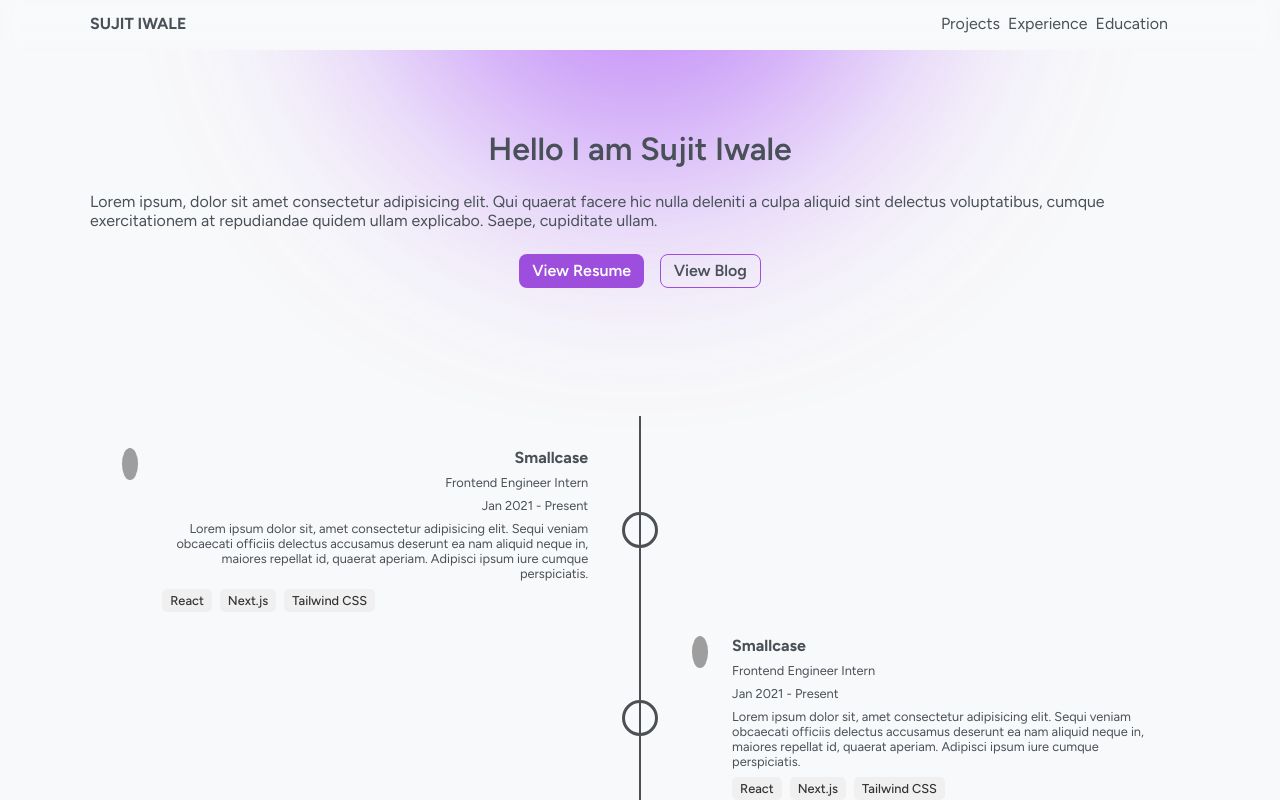
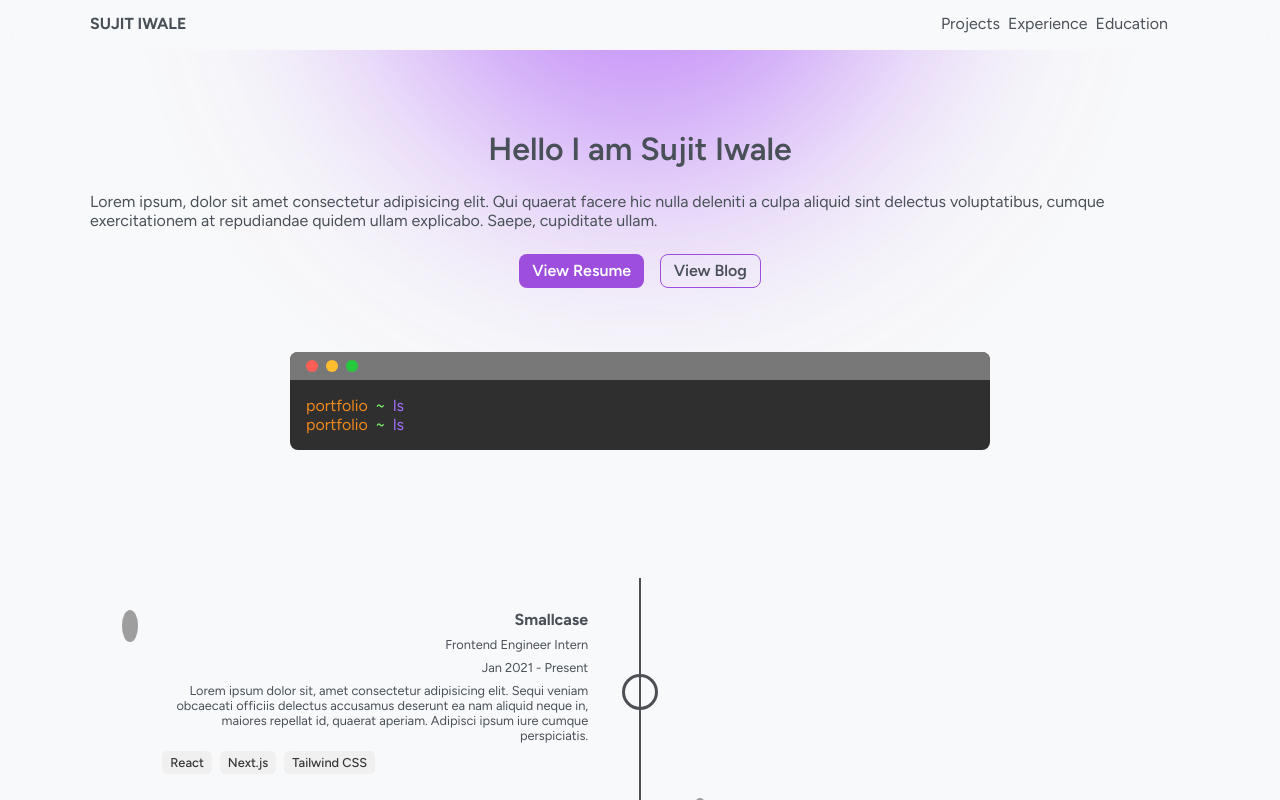
Before and after one commit to sujitIwale/portfolio, a Next.js app: page / in a window 1280 px wide. Shown: the top 800 px of the page. Built offline with nearby package versions, Linux system fonts and the light colour scheme; grey boxes are pictures that could not be loaded; some icons are missing.

Commit message:
feat: adding cli

```diff
--- a/package.json
+++ b/package.json
@@ -3,7 +3,7 @@
   "version": "0.1.0",
   "private": true,
   "scripts": {
-    "dev": "next dev",
+    "dev": "next dev -p 8080",
     "build": "next build",
     "start": "next start",
     "lint": "next lint"
--- a/src/app/HeroSection.tsx
+++ b/src/app/HeroSection.tsx
@@ -1,6 +1,7 @@
 import Typography from "@/components/common/Typography";
 import styles from "./page.module.css";
 import Button from "@/components/common/Button";
+import Terminal from "@/components/Terminal";
 
 const HeroSection = () => {
   return (
@@ -25,6 +26,7 @@ const HeroSection = () => {
           View Blog
         </Button>
       </div>
+      <Terminal />
     </section>
   );
 };
--- a/src/app/layout.tsx
+++ b/src/app/layout.tsx
@@ -11,7 +11,7 @@ const figtree = Figtree({
 });
 
 export const metadata: Metadata = {
-  title: "Create Next App",
+  title: "Sujit Iwale",
   description: "Generated by create next app",
 };
 
--- a/src/app/page.module.css
+++ b/src/app/page.module.css
@@ -60,6 +60,7 @@
 .action-buttons {
   display: flex;
   gap: 16px;
+  margin-bottom: 40px;
 }
 
 .hero-right-part {
--- /dev/null
+++ b/src/components/Terminal/Terminal.module.css
@@ -0,0 +1,47 @@
+.terminal-container {
+  display: flex;
+  flex-direction: column;
+  border-radius: 8px;
+  background-color: #2f2f2f;
+  width: 100%;
+  max-width: 700px;
+}
+
+.header {
+  display: flex;
+  justify-content: space-between;
+  align-items: center;
+  padding: 0.5rem 1rem;
+  background-color: #797878;
+  border-top-left-radius: inherit;
+  border-top-right-radius: inherit;
+}
+
+.header nav {
+  display: flex;
+  gap: 0.5rem;
+}
+
+.header nav div {
+  width: 12px;
+  height: 12px;
+  border-radius: 50%;
+}
+
+.red {
+  background-color: #ff5f56;
+}
+
+.yellow {
+  background-color: #ffbd2e;
+}
+
+.green {
+  background-color: #27c93f;
+}
+
+.body {
+  padding: 1rem;
+  overflow-y: auto;
+  flex: 1;
+}
--- /dev/null
+++ b/src/components/Terminal/common.css
@@ -0,0 +1,21 @@
+.command {
+  width: 100%;
+  display: flex;
+  gap: 0.5rem;
+}
+
+.hostname {
+  color: #f1891b;
+}
+
+.directory {
+  color: #81fa6e;
+}
+
+.command-text {
+  color: #a570ff;
+  width: 100%;
+  border: none;
+  outline: none;
+  background-color: transparent;
+}
--- /dev/null
+++ b/src/components/Terminal/components/Command.tsx
@@ -0,0 +1,46 @@
+"use client";
+
+import { useState } from "react";
+
+type Command = {
+  command: string;
+  directory: string;
+};
+
+interface CommandProps {
+  command: Command;
+  isActive?: boolean;
+}
+
+const Command = ({ command, isActive }: CommandProps) => {
+  const [text, setText] = useState(command.command);
+
+  const handleChange = (e: React.ChangeEvent<HTMLInputElement>) => {
+    setText(e.target.value);
+  };
+
+  return (
+    <div className="command">
+      <span className="hostname">portfolio </span>
+      <span className="directory">{command.directory} </span>
+      {/* <input
+        type="text"
+        className="command-text"
+        value={text}
+        autoFocus
+        onChange={handleChange}
+      /> */}
+      <span
+        className="command-text"
+        contentEditable
+        autoFocus={isActive}
+        dangerouslySetInnerHTML={{ __html: text }}
+      ></span>
+      {/* <span className="command-text" contentEditable="true">
+        {command.command}{" "}
+      </span> */}
+    </div>
+  );
+};
+
+export default Command;
--- /dev/null
+++ b/src/components/Terminal/index.tsx
@@ -0,0 +1,23 @@
+import Command from "./components/Command";
+import "./common.css";
+import styles from "./Terminal.module.css";
+
+const Terminal = () => {
+  return (
+    <div className={styles["terminal-container"]}>
+      <header className={styles.header}>
+        <nav>
+          <div className={styles.red}></div>
+          <div className={styles.yellow}></div>
+          <div className={styles.green}></div>
+        </nav>
+      </header>
+      <div className={styles["body"]}>
+        <Command command={{ command: "ls", directory: "~" }} />
+        <Command command={{ command: "ls", directory: "~" }} isActive />
+      </div>
+    </div>
+  );
+};
+
+export default Terminal;
```
Also changed, not shown: src/components/Terminal/context/TerminalContext.tsx (added, +11 -0 lines).
